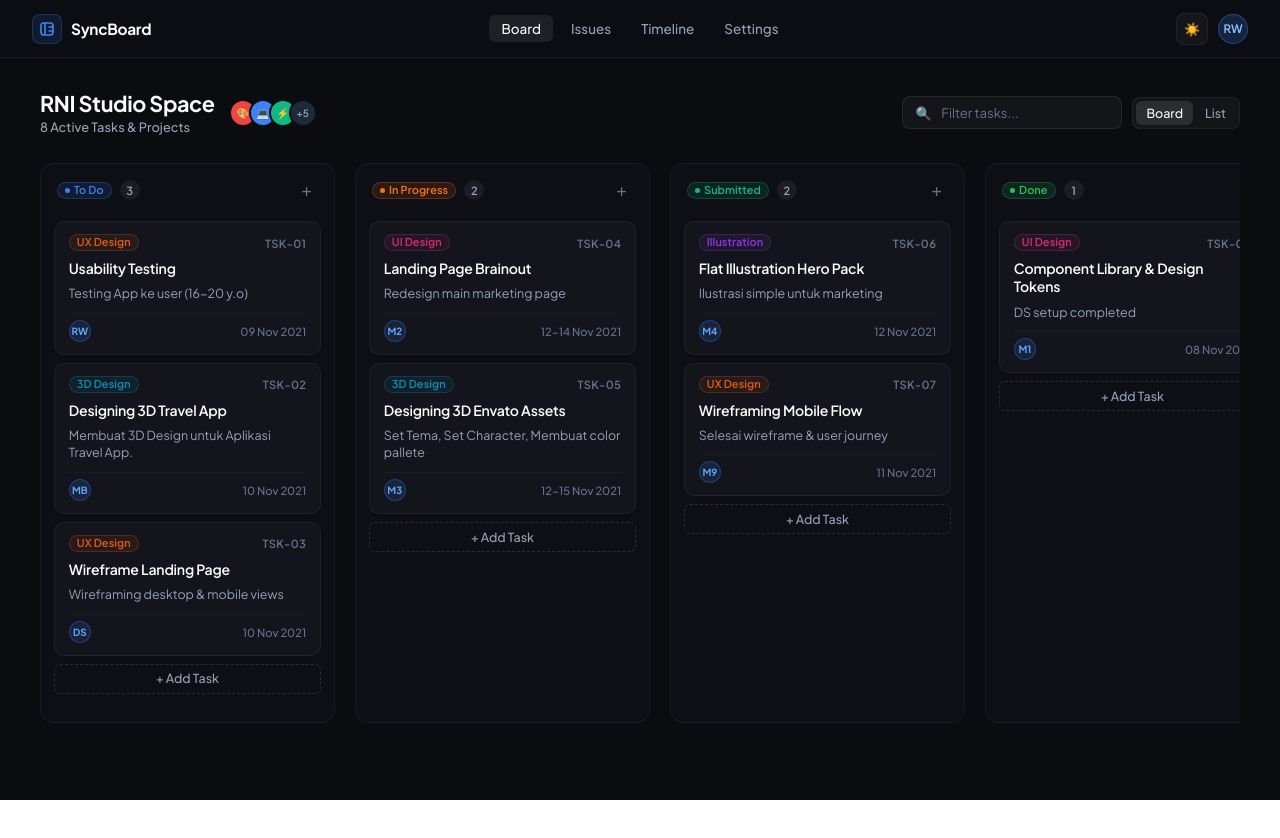
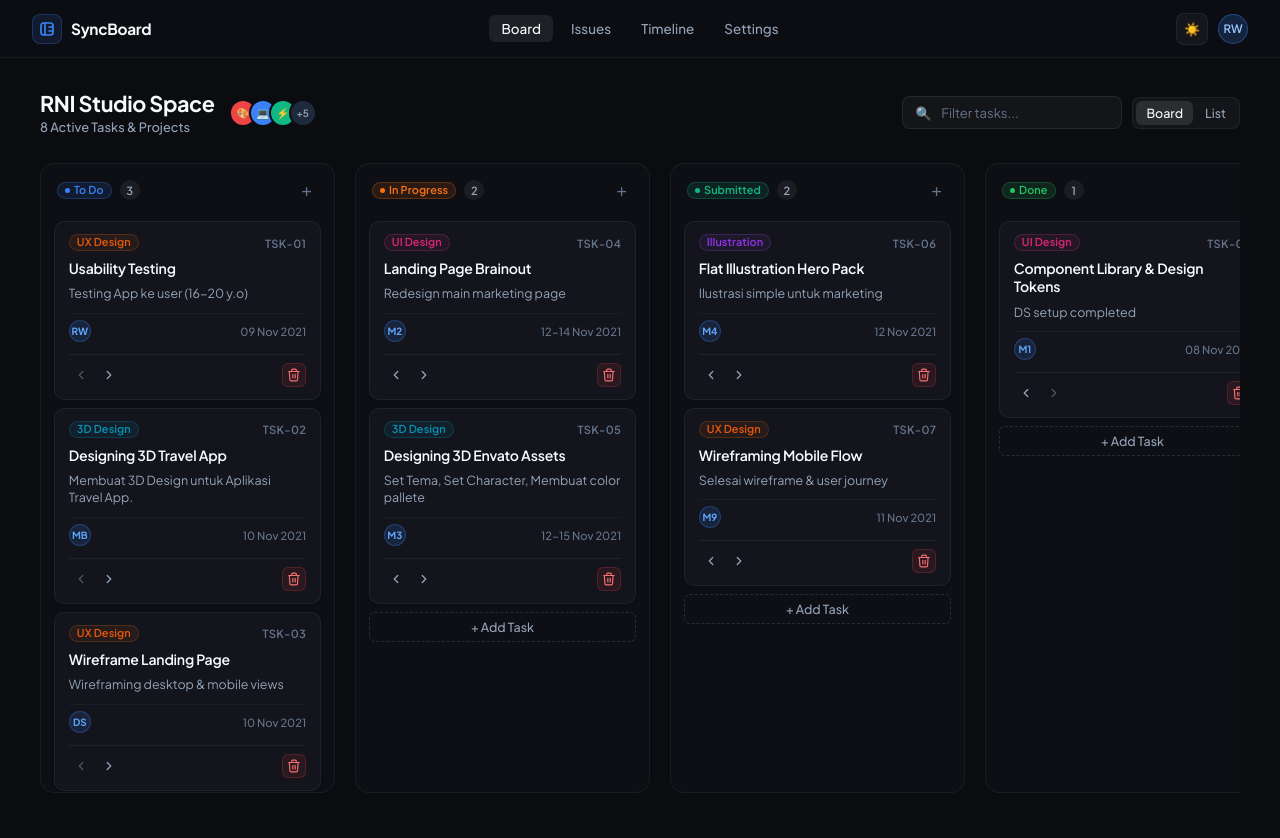
Before and after one commit to Ramesha06/syncboard-client, a React (Vite) app: page / in a window 1280 px wide. Shown: the top 838 px of the page. Before the commit the page ends 800 px from the top, so only its background shows below. Built offline with nearby package versions, Linux system fonts and the light colour scheme.

Commit message:
"feat: add Move left/right buttons and delete confirmation modal to TaskCard"

```diff
--- /dev/null
+++ b/src/components/ConfirmModal.jsx
@@ -0,0 +1,101 @@
+import { useEffect } from 'react';
+import Button from './Button';
+import styles from './ConfirmModal.module.css';
+
+/**
+ * ConfirmModal
+ *
+ * Generic confirmation dialog, used here to confirm task deletion but
+ * written with no knowledge of "tasks" so it can be reused for any other
+ * destructive action later.
+ *
+ * Follows the same convention AddTaskForm established: the PARENT mounts
+ * and unmounts this component (`{isConfirmOpen && <ConfirmModal ... />}`)
+ * rather than this component hiding itself behind an `isOpen` prop.
+ */
+export default function ConfirmModal({
+  darkMode = true,
+  title = 'Are you sure?',
+  message,
+  confirmLabel = 'Confirm',
+  cancelLabel = 'Cancel',
+  danger = false,
+  onConfirm,
+  onCancel,
+}) {
+  // Close on Escape, same as AddTaskForm.
+  useEffect(() => {
+    const handleKeyDown = (event) => {
+      if (event.key === 'Escape') onCancel?.();
+    };
+    window.addEventListener('keydown', handleKeyDown);
+    return () => window.removeEventListener('keydown', handleKeyDown);
+  }, [onCancel]);
+
+  const overlayClass = `${styles.overlay} ${darkMode ? styles.overlayDark : styles.overlayLight}`;
+  const dialogClass = `${styles.dialog} ${darkMode ? styles.dialogDark : styles.dialogLight}`;
+  const titleClass = `${styles.title} ${darkMode ? styles.titleDark : styles.titleLight}`;
+  const messageClass = `${styles.message} ${darkMode ? styles.messageDark : styles.messageLight}`;
+
+  return (
+    <div
+      className={overlayClass}
+      onMouseDown={(event) => {
+        if (event.target === event.currentTarget) onCancel?.();
+      }}
+    >
+      <div
+        className={dialogClass}
+        role="alertdialog"
+        aria-modal="true"
+        aria-labelledby="confirm-modal-heading"
+        aria-describedby="confirm-modal-message"
+      >
+        {danger && (
+          <div className={styles.iconWrap}>
+            <WarningIcon />
+          </div>
+        )}
+
+        <h2 id="confirm-modal-heading" className={titleClass}>
+          {title}
+        </h2>
+
+        {message && (
+          <p id="confirm-modal-message" className={messageClass}>
+            {message}
+          </p>
+        )}
+
+        <div className={styles.actions}>
+          <Button variant="secondary" darkMode={darkMode} onClick={onCancel} fullWidth>
+            {cancelLabel}
+          </Button>
+          <Button
+            autoFocus
+            variant={danger ? 'danger' : 'primary'}
+            darkMode={darkMode}
+            onClick={onConfirm}
+            fullWidth
+          >
+            {confirmLabel}
+          </Button>
+        </div>
+      </div>
+    </div>
+  );
+}
+
+function WarningIcon() {
+  return (
+    <svg width="22" height="22" viewBox="0 0 24 24" fill="none" aria-hidden="true">
+      <path
+        d="M12 9v4m0 4h.01M10.29 3.86 1.82 18a2 2 0 0 0 1.71 3h16.94a2 2 0 0 0 1.71-3L13.71 3.86a2 2 0 0 0-3.42 0Z"
+        stroke="currentColor"
+        strokeWidth="2"
+        strokeLinecap="round"
+        strokeLinejoin="round"
+      />
+    </svg>
+  );
+}
--- /dev/null
+++ b/src/components/ConfirmModal.module.css
@@ -0,0 +1,100 @@
+.overlay {
+  position: fixed;
+  inset: 0;
+  display: flex;
+  align-items: center;
+  justify-content: center;
+  padding: 1.5rem;
+  z-index: 100;
+  backdrop-filter: blur(4px);
+}
+
+.overlayDark {
+  background: rgba(0, 0, 0, 0.55);
+}
+
+.overlayLight {
+  background: rgba(15, 23, 42, 0.35);
+}
+
+.dialog {
+  width: 100%;
+  max-width: 380px;
+  border-radius: 14px;
+  padding: 1.6rem;
+  display: flex;
+  flex-direction: column;
+  align-items: center;
+  text-align: center;
+  animation: rise 0.15s ease;
+}
+
+@keyframes rise {
+  from {
+    opacity: 0;
+    transform: translateY(6px) scale(0.98);
+  }
+  to {
+    opacity: 1;
+    transform: translateY(0) scale(1);
+  }
+}
+
+.dialogDark {
+  background: #13141c;
+  border: 1px solid rgba(255, 255, 255, 0.08);
+  box-shadow: 0 20px 60px rgba(0, 0, 0, 0.5);
+}
+
+.dialogLight {
+  background: #ffffff;
+  border: 1px solid #e2e8f0;
+  box-shadow: 0 20px 60px rgba(15, 23, 42, 0.15);
+}
+
+.iconWrap {
+  width: 46px;
+  height: 46px;
+  border-radius: 50%;
+  display: flex;
+  align-items: center;
+  justify-content: center;
+  margin-bottom: 0.8rem;
+  background: rgba(239, 68, 68, 0.12);
+  color: #ef4444;
+}
+
+.title {
+  margin: 0 0 0.4rem 0;
+  font-size: 1.05rem;
+  font-weight: 700;
+  letter-spacing: -0.2px;
+}
+
+.titleDark {
+  color: #f8fafc;
+}
+
+.titleLight {
+  color: #0f172a;
+}
+
+.message {
+  margin: 0 0 1.4rem 0;
+  font-size: 0.86rem;
+  line-height: 1.5;
+}
+
+.messageDark {
+  color: #94a3b8;
+}
+
+.messageLight {
+  color: #64748b;
+}
+
+.actions {
+  display: flex;
+  gap: 0.6rem;
+  width: 100%;
+}
--- a/src/components/TaskCard.jsx
+++ b/src/components/TaskCard.jsx
@@ -1,20 +1,42 @@
+import { useState } from 'react';
 import Badge from './Badge';
+import Button from './Button';
+import ConfirmModal from './ConfirmModal';
+import { useTasks } from '../context';
+import { DEFAULT_COLUMNS } from '../constants/columns';
 import styles from './TaskCard.module.css';
 
 /**
  * TaskCard
- * Plain, presentational task card — display only, no actions.
- * Matches the "Clean & Minimal" visual style introduced in this commit
- * (see the Column/Badge/Button components) rather than the older
- * JERRAA rounded-card look.
  *
- * Pure function of `task` and `darkMode` — no state, no callbacks, and
- * no dependency on TaskContext. Move/Delete controls, if added later,
- * belong in a separate layer on top of this component (the reducer
- * already has moveTask/deleteTask ready for that).
+ * Visual card matching the "Clean & Minimal" style, plus the Move
+ * left/right buttons and Delete-with-confirmation flow this ticket
+ * asks for. Reads moveTask/deleteTask straight from TaskContext
+ * (useTasks) - the same pattern AddTaskForm already uses for addTask -
+ * so no callback props need to be threaded down from Board.
  */
 export default function TaskCard({ task, darkMode = true }) {
+    const { moveTask, deleteTask } = useTasks();
+    const [isConfirmOpen, setIsConfirmOpen] = useState(false);
+
     const cardClass = `${styles.card} ${darkMode ? styles.cardDark : styles.cardLight}`;
+
+    const columnIndex = DEFAULT_COLUMNS.findIndex((col) => col.id === task.status);
+    const canMoveLeft = columnIndex > 0;
+    const canMoveRight = columnIndex > -1 && columnIndex < DEFAULT_COLUMNS.length - 1;
+
+    const handleMoveLeft = () => {
+        if (canMoveLeft) moveTask(task.id, DEFAULT_COLUMNS[columnIndex - 1].id);
+    };
+
+    const handleMoveRight = () => {
+        if (canMoveRight) moveTask(task.id, DEFAULT_COLUMNS[columnIndex + 1].id);
+    };
+
+    const handleConfirmDelete = () => {
+        deleteTask(task.id);
+        setIsConfirmOpen(false);
+    };
 
     return (
         <div className={cardClass}>
@@ -53,6 +75,88 @@ export default function TaskCard({ task, darkMode = true }) {
                     {task.dueDate || 'No due date'}
                 </span>
             </div>
+
+            {/* Move / Delete Actions */}
+            <div className={`${styles.actionRow} ${darkMode ? styles.actionRowDark : styles.actionRowLight}`}>
+                <div className={styles.moveGroup}>
+                    <Button
+                        variant="ghost"
+                        size="icon-sm"
+                        darkMode={darkMode}
+                        disabled={!canMoveLeft}
+                        onClick={handleMoveLeft}
+                        aria-label={`Move "${task.title}" to the previous column`}
+                        title="Move left"
+                    >
+                        <ChevronIcon direction="left" />
+                    </Button>
+                    <Button
+                        variant="ghost"
+                        size="icon-sm"
+                        darkMode={darkMode}
+                        disabled={!canMoveRight}
+                        onClick={handleMoveRight}
+                        aria-label={`Move "${task.title}" to the next column`}
+                        title="Move right"
+                    >
+                        <ChevronIcon direction="right" />
+                    </Button>
+                </div>
+
+                <Button
+                    variant="danger"
+                    size="icon-sm"
+                    darkMode={darkMode}
+                    onClick={() => setIsConfirmOpen(true)}
+                    aria-label={`Delete "${task.title}"`}
+                    title="Delete task"
+                >
+                    <TrashIcon />
+                </Button>
+            </div>
+
+            {isConfirmOpen && (
+                <ConfirmModal
+                    darkMode={darkMode}
+                    danger
+                    title="Delete this task?"
+                    message={`"${task.title}" will be permanently removed. This can't be undone.`}
+                    confirmLabel="Delete"
+                    cancelLabel="Cancel"
+                    onConfirm={handleConfirmDelete}
+                    onCancel={() => setIsConfirmOpen(false)}
+                />
+            )}
         </div>
     );
 }
+
+function ChevronIcon({ direction = 'left' }) {
+    const rotate = direction === 'right' ? 'rotate(180deg)' : 'none';
+    return (
+        <svg width="14" height="14" viewBox="0 0 24 24" fill="none" style={{ transform: rotate }} aria-hidden="true">
+            <path
+                d="M15 18l-6-6 6-6"
+                stroke="currentColor"
+                strokeWidth="2.2"
+                strokeLinecap="round"
+                strokeLinejoin="round"
+            />
+        </svg>
+    );
+}
+
+function TrashIcon() {
+    return (
+        <svg width="14" height="14" viewBox="0 0 24 24" fill="none" aria-hidden="true">
+            <path
+                d="M3 6h18M8 6V4a2 2 0 0 1 2-2h4a2 2 0 0 1 2 2v2m3 0-1 14a2 2 0 0 1-2 2H7a2 2 0 0 1-2-2L4 6h16Z"
+                stroke="currentColor"
+                strokeWidth="2"
+                strokeLinecap="round"
+                strokeLinejoin="round"
+            />
+            <path d="M10 11v6M14 11v6" stroke="currentColor" strokeWidth="2" strokeLinecap="round" />
+        </svg>
+    );
+}
--- a/src/components/TaskCard.module.css
+++ b/src/components/TaskCard.module.css
@@ -120,3 +120,26 @@
 .dueDateLight {
     color: #94A3B8;
 }
+
+.actionRow {
+    display: flex;
+    align-items: center;
+    justify-content: space-between;
+    margin-top: 4px;
+    padding-top: 8px;
+    border-top: 1px solid transparent;
+}
+
+.actionRowDark {
+    border-top-color: rgba(255, 255, 255, 0.06);
+}
+
+.actionRowLight {
+    border-top-color: #F1F5F9;
+}
+
+.moveGroup {
+    display: flex;
+    align-items: center;
+    gap: 4px;
+}
```
